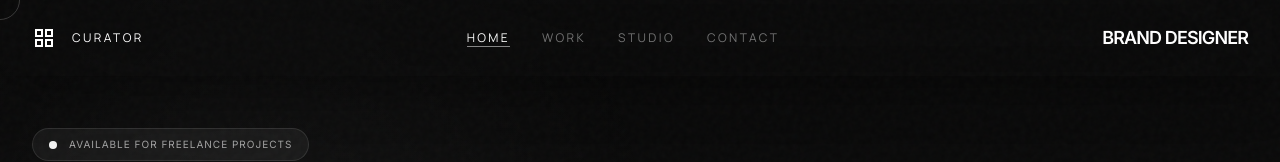
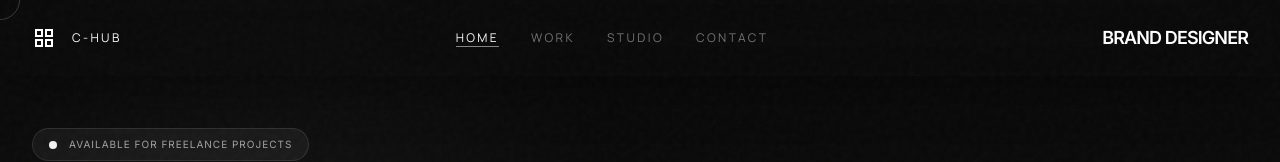
Before and after one commit to mondirdf/Graphic-designer-portfolio-, a React (Vite) app: page / in a window 1280 px wide. Shown: the top 162 px of the page. Built offline with nearby package versions, Linux system fonts and the light colour scheme.

Commit message:
Update hero navbar brand label to C-hub

```diff
--- a/src/App.jsx
+++ b/src/App.jsx
@@ -89,7 +89,7 @@ function App() {
         <nav className="flex w-full items-center justify-between px-8 py-6">
           <div className="flex items-center gap-4">
             <span className="material-symbols-outlined text-white">grid_view</span>
-            <span className="font-headline text-xs uppercase tracking-[0.2em] text-white">CURATOR</span>
+            <span className="font-headline text-xs uppercase tracking-[0.2em] text-white">C-hub</span>
           </div>
           <div className="hidden items-center gap-8 md:flex">
             <a className="border-b border-white/50 font-headline text-xs uppercase tracking-[0.2em] text-white" href="#home">
```
